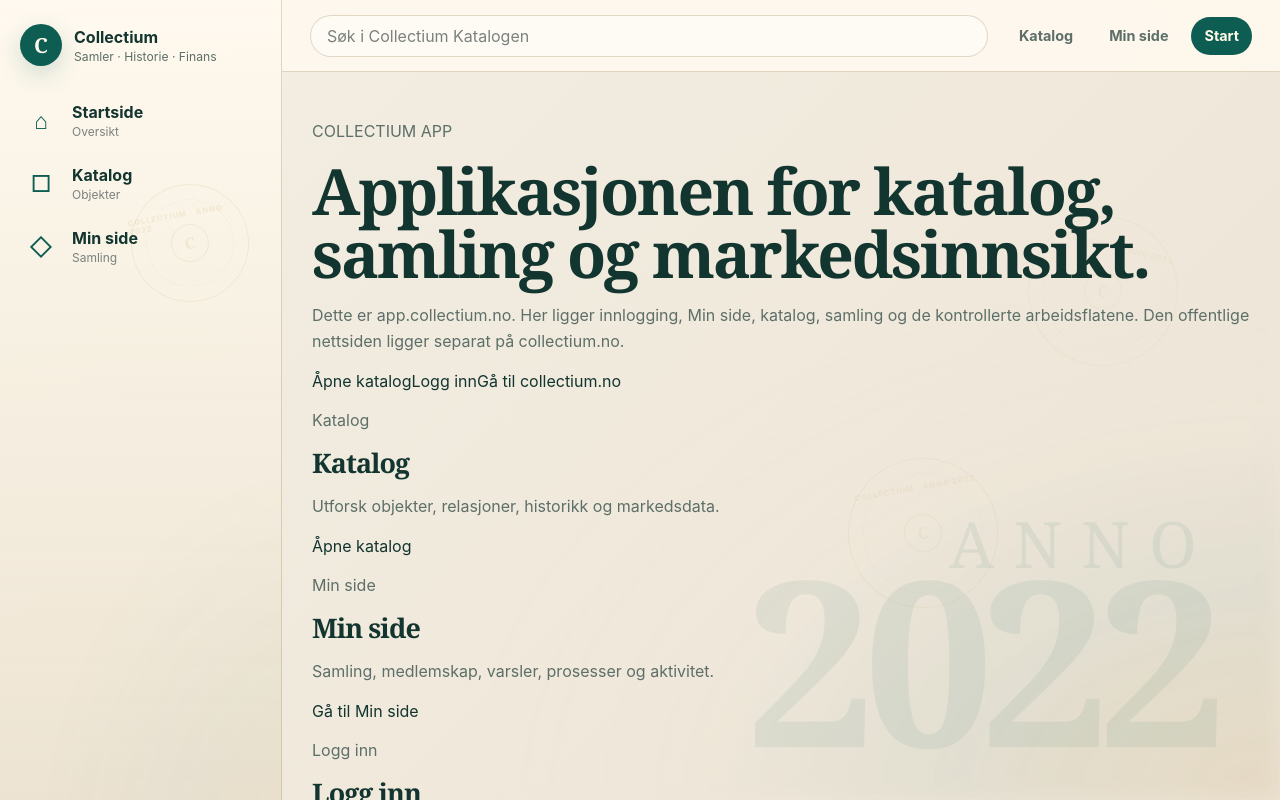
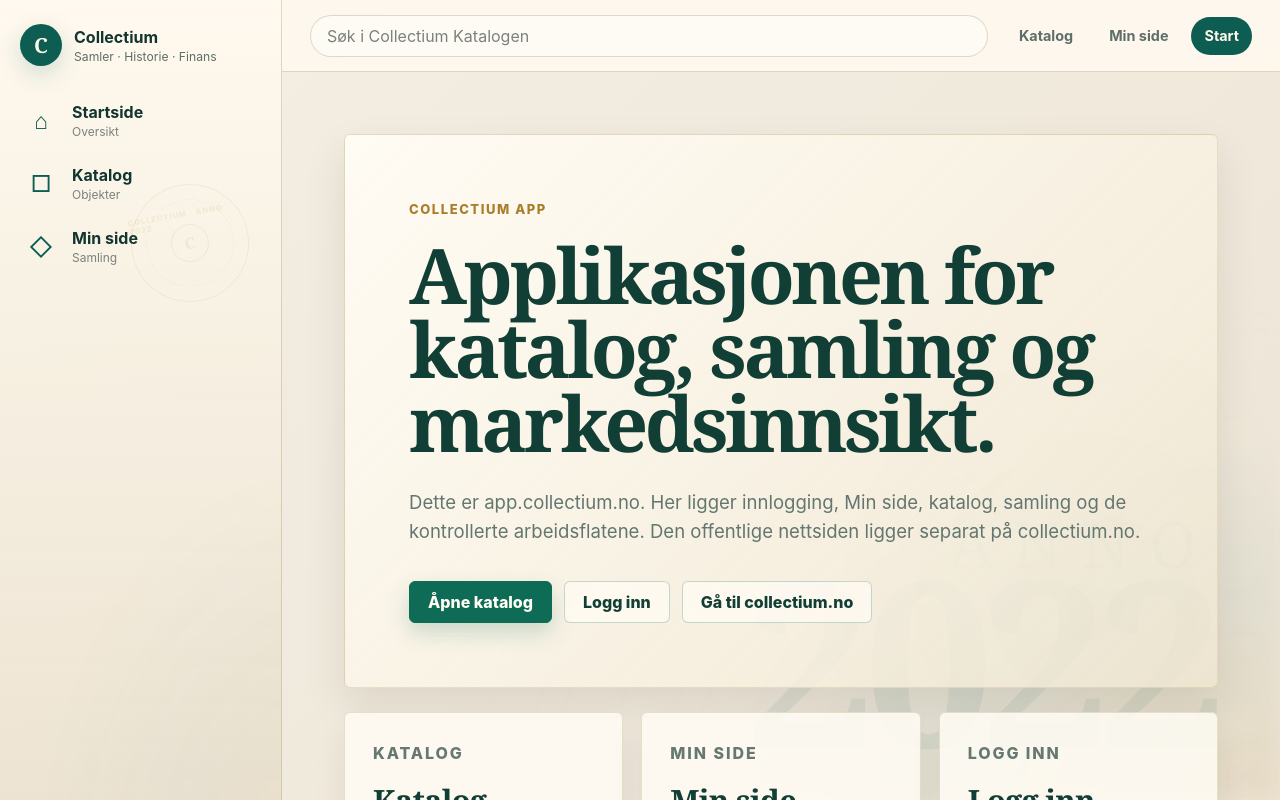
Before and after one commit to tsandvin/collectium-clean-next, a Next.js app: page / in a window 1280 px wide. Shown: the top 800 px of the page. Built offline with nearby package versions, Linux system fonts and the light colour scheme.

Commit message:
Fix app startside content layout

```diff
--- a/app/globals.css
+++ b/app/globals.css
@@ -182,3 +182,173 @@ p { color: var(--ct-soft); line-height: 1.65; }
   .ct-page-frame { padding: 18px; }
   .ct-grid--three { grid-template-columns: 1fr; }
 }
+
+/* ------------------------------------------------------------
+   COLLECTIUM STARTSIDE CONTENT PATCH 0001
+   Formål:
+   - Fikser / og /startside etter domain/app split.
+   - Gir hero, knapper og kort riktig layout.
+   - Endrer ikke AppShell, Sidebar eller Topbar.
+------------------------------------------------------------ */
+
+.collectium-page-content {
+  width: min(100%, 1480px);
+  margin: 0 auto;
+  padding: 32px 32px 64px;
+}
+
+.collectium-hero-panel {
+  position: relative;
+  overflow: hidden;
+  min-height: 360px;
+  padding: clamp(32px, 5vw, 72px);
+  border: 1px solid rgba(182, 155, 102, 0.32);
+  border-radius: 6px;
+  background:
+    linear-gradient(135deg, rgba(255, 252, 244, 0.96), rgba(242, 232, 211, 0.78)),
+    radial-gradient(circle at 85% 85%, rgba(12, 72, 58, 0.08), transparent 34%);
+  box-shadow: 0 18px 42px rgba(48, 38, 18, 0.10);
+}
+
+.collectium-hero-panel h1 {
+  max-width: 980px;
+  margin: 0;
+  color: #123f35;
+  font-size: clamp(42px, 6vw, 88px);
+  line-height: 0.96;
+  letter-spacing: -0.045em;
+}
+
+.collectium-lead {
+  max-width: 960px;
+  margin: 28px 0 0;
+  color: #63766f;
+  font-size: clamp(16px, 1.45vw, 21px);
+  line-height: 1.6;
+}
+
+.collectium-kicker {
+  margin: 0 0 18px;
+  color: #a97e2b;
+  font-size: 13px;
+  font-weight: 800;
+  letter-spacing: 0.12em;
+  text-transform: uppercase;
+}
+
+.collectium-action-row {
+  display: flex;
+  flex-wrap: wrap;
+  gap: 12px;
+  margin-top: 34px;
+}
+
+.collectium-primary-action,
+.collectium-secondary-action,
+.collectium-card-link {
+  display: inline-flex;
+  align-items: center;
+  justify-content: center;
+  min-height: 42px;
+  padding: 0 18px;
+  border-radius: 6px;
+  text-decoration: none;
+  font-weight: 800;
+  line-height: 1;
+}
+
+.collectium-primary-action {
+  border: 1px solid #0d6b56;
+  background: #0d6b56;
+  color: #fffdf4;
+  box-shadow: 0 10px 22px rgba(13, 107, 86, 0.20);
+}
+
+.collectium-secondary-action,
+.collectium-card-link {
+  border: 1px solid rgba(13, 107, 86, 0.24);
+  background: rgba(255, 252, 244, 0.76);
+  color: #123f35;
+}
+
+.collectium-card-grid {
+  display: grid;
+  grid-template-columns: repeat(3, minmax(0, 1fr));
+  gap: 18px;
+  margin-top: 24px;
+}
+
+.collectium-info-card {
+  position: relative;
+  overflow: hidden;
+  min-height: 210px;
+  padding: 28px;
+  border: 1px solid rgba(182, 155, 102, 0.30);
+  border-radius: 6px;
+  background: rgba(255, 252, 244, 0.86);
+  box-shadow: 0 14px 32px rgba(48, 38, 18, 0.08);
+}
+
+.collectium-info-card h2 {
+  margin: 0 0 12px;
+  color: #123f35;
+  font-size: clamp(26px, 2.4vw, 42px);
+  line-height: 1.05;
+  letter-spacing: -0.025em;
+}
+
+.collectium-info-card p {
+  color: #667871;
+  font-size: 16px;
+  line-height: 1.55;
+}
+
+.collectium-card-link {
+  margin-top: 18px;
+}
+
+.collectium-wide-card {
+  margin-top: 24px;
+  min-height: 0;
+}
+
+@media (max-width: 1100px) {
+  .collectium-page-content {
+    padding: 24px 20px 52px;
+  }
+
+  .collectium-card-grid {
+    grid-template-columns: 1fr;
+  }
+
+  .collectium-hero-panel h1 {
+    font-size: clamp(38px, 9vw, 68px);
+  }
+}
+
+@media (max-width: 720px) {
+  .collectium-page-content {
+    padding: 18px 14px 42px;
+  }
+
+  .collectium-hero-panel {
+    padding: 28px 22px;
+    min-height: 0;
+  }
+
+  .collectium-hero-panel h1 {
+    font-size: clamp(34px, 12vw, 52px);
+  }
+
+  .collectium-action-row {
+    flex-direction: column;
+  }
+
+  .collectium-primary-action,
+  .collectium-secondary-action,
+  .collectium-card-link {
+    width: 100%;
+  }
+}
+
+/* END COLLECTIUM STARTSIDE CONTENT PATCH 0001 */
```
